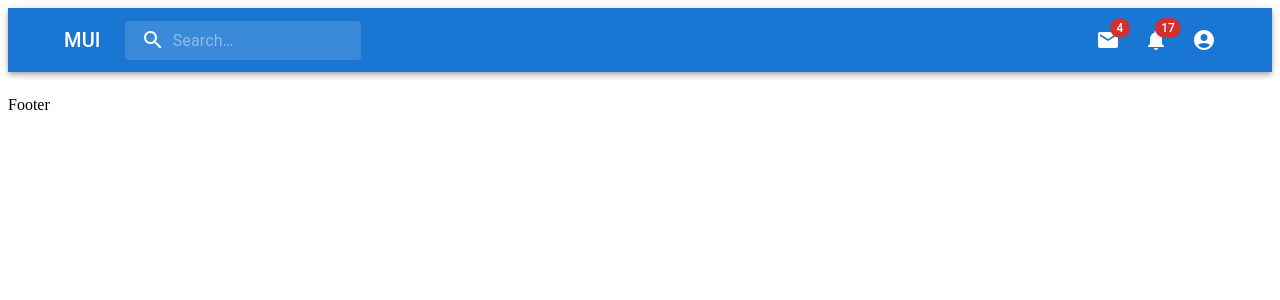
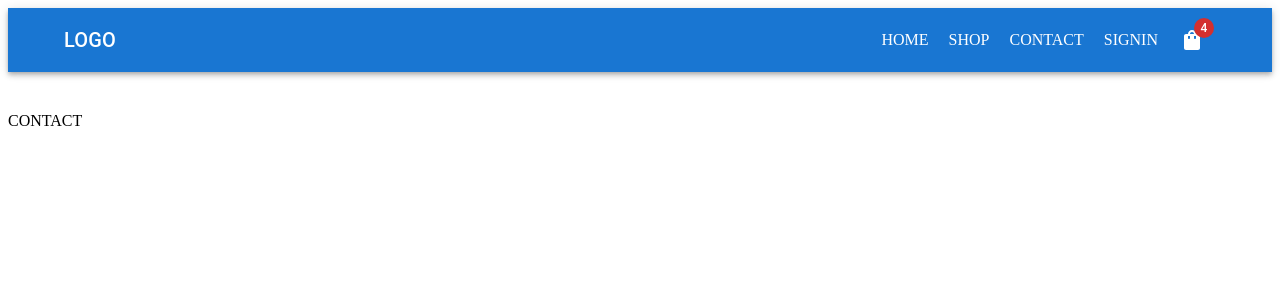
Before and after one commit to zeinabkamkar98/Clothing-Store, a React (Create React App) app in the folder simple_store/: page /contact in a window 1280 px wide. Before the commit this address had no page. Shown: the top 300 px of the page. Built offline with nearby package versions, Linux system fonts and the light colour scheme.

Commit message:
pages link added to header

```diff
--- a/simple_store/src/App.js
+++ b/simple_store/src/App.js
@@ -3,6 +3,8 @@ import Header from "./components/Header";
 import Footer from "./components/Footer";
 import Home from "./pages/Home";
 import Shop from "./pages/Shop";
+import Contact from "./pages/Contact";
+import SingIn from "./pages/SignIn";
 import { Routes, Route } from "react-router-dom";
 
 function App() {
@@ -12,9 +14,11 @@ function App() {
       <Routes>
         <Route path="/" element={<Home />}></Route>
         <Route path="/shop" element={<Shop />}></Route>
+        <Route path="/contact" element={<Contact />}></Route>
+        <Route path="/sign-in" element={<SingIn />}></Route>
       </Routes>
 
-      <Footer></Footer>
+      {/* <Footer></Footer> */}
     </>
   );
 }
--- a/simple_store/src/components/Header.jsx
+++ b/simple_store/src/components/Header.jsx
@@ -1,62 +1,18 @@
 import * as React from 'react';
-import { styled, alpha } from '@mui/material/styles';
 import AppBar from '@mui/material/AppBar';
 import Box from '@mui/material/Box';
 import Toolbar from '@mui/material/Toolbar';
 import IconButton from '@mui/material/IconButton';
 import Typography from '@mui/material/Typography';
-import InputBase from '@mui/material/InputBase';
 import Badge from '@mui/material/Badge';
 import MenuItem from '@mui/material/MenuItem';
 import Menu from '@mui/material/Menu';
-import MenuIcon from '@mui/icons-material/Menu';
-import SearchIcon from '@mui/icons-material/Search';
 import AccountCircle from '@mui/icons-material/AccountCircle';
-import MailIcon from '@mui/icons-material/Mail';
+import ShoppingBagIcon from '@mui/icons-material/ShoppingBag';
 import NotificationsIcon from '@mui/icons-material/Notifications';
 import MoreIcon from '@mui/icons-material/MoreVert';
 import { Container } from '@mui/material';
-
-
-const Search = styled('div')(({ theme }) => ({
-    position: 'relative',
-    borderRadius: theme.shape.borderRadius,
-    backgroundColor: alpha(theme.palette.common.white, 0.15),
-    '&:hover': {
-        backgroundColor: alpha(theme.palette.common.white, 0.25),
-    },
-    marginRight: theme.spacing(2),
-    marginLeft: 0,
-    width: '100%',
-    [theme.breakpoints.up('sm')]: {
-        marginLeft: theme.spacing(3),
-        width: 'auto',
-    },
-}));
-
-const SearchIconWrapper = styled('div')(({ theme }) => ({
-    padding: theme.spacing(0, 2),
-    height: '100%',
-    position: 'absolute',
-    pointerEvents: 'none',
-    display: 'flex',
-    alignItems: 'center',
-    justifyContent: 'center',
-}));
-
-const StyledInputBase = styled(InputBase)(({ theme }) => ({
-    color: 'inherit',
-    '& .MuiInputBase-input': {
-        padding: theme.spacing(1, 1, 1, 0),
-        // vertical padding + font size from searchIcon
-        paddingLeft: `calc(1em + ${theme.spacing(4)})`,
-        transition: theme.transitions.create('width'),
-        width: '100%',
-        [theme.breakpoints.up('md')]: {
-            width: '20ch',
-        },
-    },
-}));
+import { Link } from 'react-router-dom';
 
 export default function Header() {
     const [anchorEl, setAnchorEl] = React.useState(null);
@@ -124,7 +80,7 @@ export default function Header() {
             <MenuItem>
                 <IconButton size="large" aria-label="show 4 new mails" color="inherit">
                     <Badge badgeContent={4} color="error">
-                        <MailIcon />
+                        <ShoppingBagIcon />
                     </Badge>
                 </IconButton>
                 <p>Messages</p>
@@ -157,9 +113,14 @@ export default function Header() {
     );
 
     return (
-        <Box >
-
-            <AppBar position="static" sx={{ marginBottom: 3 }}>
+        <Box position='sticky'
+            sx={{
+                width: 1,
+                top: 0,
+                marginBottom: 5,
+                zIndex: 100,
+            }}>
+            <AppBar position='static' >
                 <Container>
                     <Toolbar disableGutters>
                         <Typography
@@ -168,43 +129,21 @@ export default function Header() {
                             component="div"
                             sx={{ display: { xs: 'none', sm: 'block' } }}
                         >
-                            MUI
+                            LOGO
                         </Typography>
-                        <Search>
-                            <SearchIconWrapper>
-                                <SearchIcon />
-                            </SearchIconWrapper>
-                            <StyledInputBase
-                                placeholder="Search…"
-                                inputProps={{ 'aria-label': 'search' }}
-                            />
-                        </Search>
+
                         <Box sx={{ flexGrow: 1 }} />
+                        <Box>
+                            <Link to="/" style={{ textDecoration: 'none', color: 'white', padding: 10 }}>HOME</Link >
+                            <Link to="/shop" style={{ textDecoration: 'none', color: 'white', padding: 10 }}>SHOP</Link >
+                            <Link to="/contact" style={{ textDecoration: 'none', color: 'white', padding: 10 }}>CONTACT</Link >
+                            <Link to="/sign-in" style={{ textDecoration: 'none', color: 'white', padding: 10 }}>SIGNIN</Link >
+                        </Box>
                         <Box sx={{ display: { xs: 'none', md: 'flex' } }}>
                             <IconButton size="large" aria-label="show 4 new mails" color="inherit">
                                 <Badge badgeContent={4} color="error">
-                                    <MailIcon />
+                                    <ShoppingBagIcon />
                                 </Badge>
-                            </IconButton>
-                            <IconButton
-                                size="large"
-                                aria-label="show 17 new notifications"
-                                color="inherit"
-                            >
-                                <Badge badgeContent={17} color="error">
-                                    <NotificationsIcon />
-                                </Badge>
-                            </IconButton>
-                            <IconButton
-                                size="large"
-                                edge="end"
-                                aria-label="account of current user"
-                                aria-controls={menuId}
-                                aria-haspopup="true"
-                                onClick={handleProfileMenuOpen}
-                                color="inherit"
-                            >
-                                <AccountCircle />
                             </IconButton>
                         </Box>
                         <Box sx={{ display: { xs: 'flex', md: 'none' } }}>
@@ -224,6 +163,6 @@ export default function Header() {
             </AppBar>
             {renderMobileMenu}
             {renderMenu}
-        </Box>
+        </Box >
     );
 }
--- /dev/null
+++ b/simple_store/src/pages/Contact.jsx
@@ -0,0 +1,11 @@
+import React, { Component } from 'react'
+
+export class CONTACT extends Component {
+    render() {
+        return (
+            <div>CONTACT</div>
+        )
+    }
+}
+
+export default CONTACT
--- /dev/null
+++ b/simple_store/src/pages/SignIn.jsx
@@ -0,0 +1,27 @@
+import { Container } from '@mui/material';
+import React, { Component } from 'react';
+import SignUp from '../components/SignUp';
+import SingIn from '../components/SingIn';
+import { Grid } from '@mui/material';
+
+
+export class SIGNIN extends Component {
+    render() {
+        return (
+            <>
+                <Container>
+                    <Grid container spacing={12}>
+                        <Grid item xs={12} lg={6}>
+                            <SingIn></SingIn>
+                        </Grid>
+                        <Grid item xs={12} lg={6}>
+                            <SignUp></SignUp>
+                        </Grid>
+                    </Grid>
+                </Container>
+            </>
+        )
+    }
+}
+
+export default SIGNIN;
```
